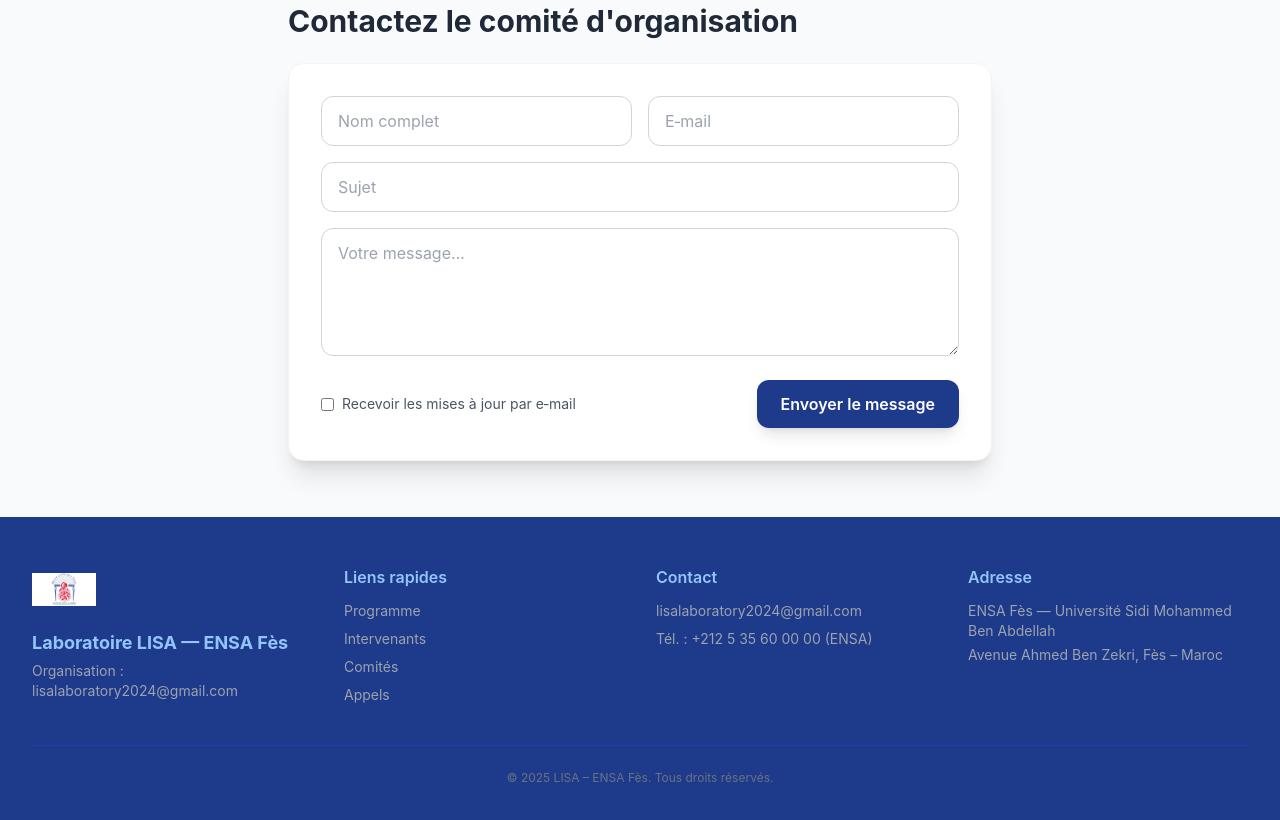
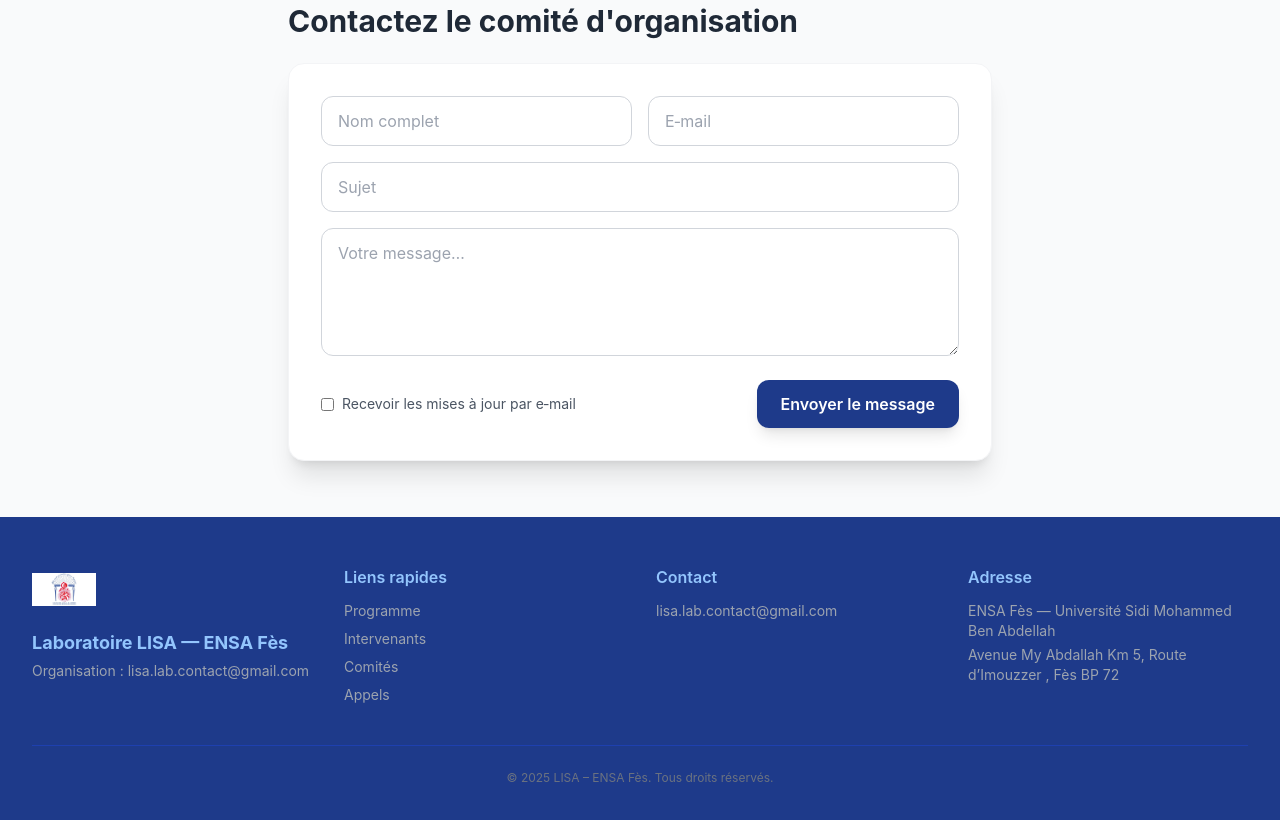
Before and after one commit to LisaMemorialDay/scientific, a plain HTML site: page index.html in a window 1280 px wide. Shown: the part 5800-6620 px from the top of the page. Drawn offline with nearby package versions, Linux system fonts and the light colour scheme.

Commit message:
Update index.html

```diff
--- a/index.html
+++ b/index.html
@@ -824,7 +824,7 @@ Qu'Allah lui fasse miséricorde
                         onerror="this.onerror=null; this.src='https://placehold.co/100x60/FFFFFF/1E3A8A?text=Logo';"
                     />
                     <p class="font-bold text-lg text-blue-300">Laboratoire LISA — ENSA Fès</p>
-                    <p class="text-sm text-gray-400 mt-1">Organisation : <a href="mailto:lisalaboratory2024@gmail.com" class="hover:text-white transition">lisalaboratory2024@gmail.com</a></p>
+                    <p class="text-sm text-gray-400 mt-1">Organisation : <a href="mailto:lisa.lab.contact@gmail.com" class="hover:text-white transition">lisa.lab.contact@gmail.com</a></p>
                 </div>
 
                 <!-- Col 2: Liens rapides -->
@@ -842,8 +842,7 @@ Qu'Allah lui fasse miséricorde
                 <div>
                     <h3 class="font-semibold text-blue-300 mb-3">Contact</h3>
                     <ul class="space-y-2 text-sm text-gray-400">
-                        <li><a href="mailto:lisalaboratory2024@gmail.com" class="hover:text-white transition">lisalaboratory2024@gmail.com</a></li>
-                        <li><a href="#" class="hover:text-white transition">Tél. : +212 5 35 60 00 00 (ENSA)</a></li>
+                        <li><a href="mailto:lisa.lab.contact@gmail.com" class="hover:text-white transition">lisa.lab.contact@gmail.com</a></li>
                     </ul>
                 </div>
 
@@ -851,7 +850,7 @@ Qu'Allah lui fasse miséricorde
                 <div>
                     <h3 class="font-semibold text-blue-300 mb-3">Adresse</h3>
                     <p class="text-sm text-gray-400">ENSA Fès — Université Sidi Mohammed Ben Abdellah</p>
-                    <p class="text-sm text-gray-400 mt-1">Avenue Ahmed Ben Zekri, Fès – Maroc</p>
+                    <p class="text-sm text-gray-400 mt-1">Avenue My Abdallah Km 5, Route d’Imouzzer , Fès BP 72</p>
                 </div>
             </div>
 
```
